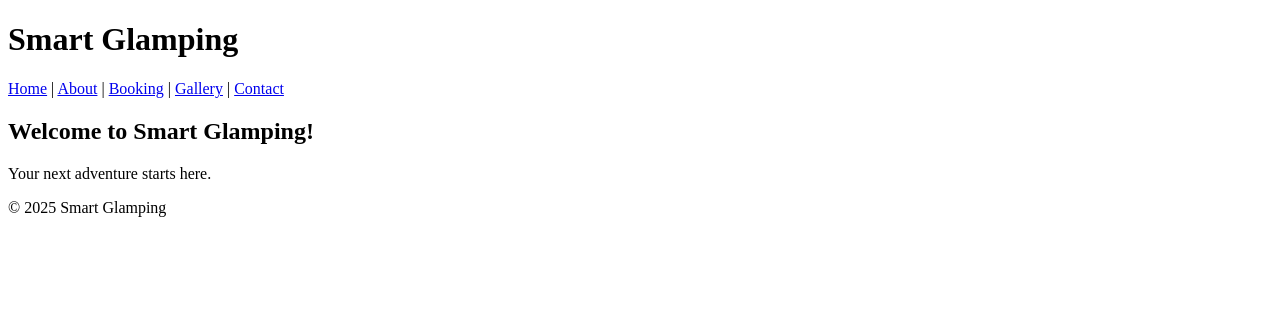
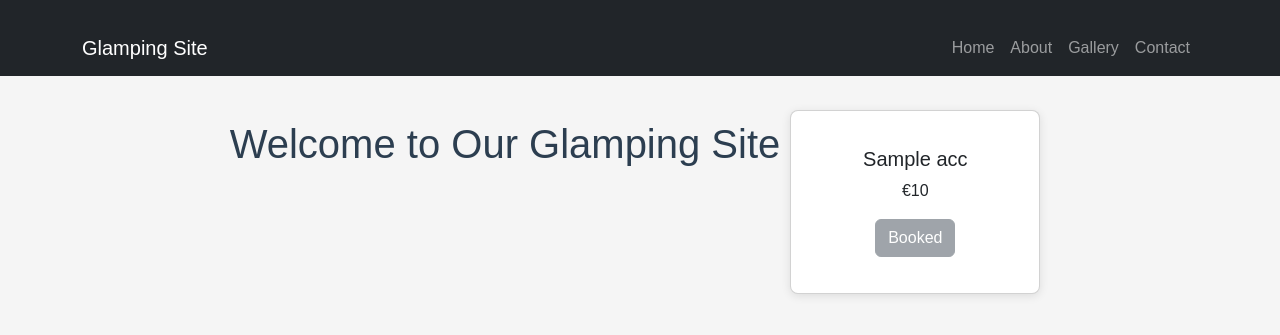
Before and after one commit to aruttle/assignment-module-3, a Flask app: template templates/home.html in a window 1280 px wide. Shown: the top 335 px of the page. Run offline with Flask 3, Linux system fonts and the light colour scheme; the template is opened without the code that fills it: most values are stand-ins (such as "Sample title", 1, 10 or a date in 2020).

Commit message:
Added initial booking system files Added bootstrapping and styling Added boilerplate HTML for about, Gallery, and contact pages

```diff
--- a/app.py
+++ b/app.py
@@ -1,6 +1,13 @@
-from flask import Flask, render_template
+from flask import Flask, render_template, request, redirect, url_for
 
 app = Flask(__name__)
+
+# Accommodations
+accommodations = [
+    {"id": 1, "name": "Luxury Yurt", "price": 120, "available": True},
+    {"id": 2, "name": "Eco Cabin", "price": 150, "available": False},
+    {"id": 3, "name": "Treehouse", "price": 180, "available": True},
+]
 
 @app.route("/")
 def home():
@@ -10,18 +17,34 @@ def home():
 def about():
     return render_template("about.html")
 
-@app.route("/booking")
-def booking():
-    return render_template("booking.html")
+# Booking Route
+@app.route('/book/<int:acc_id>', methods=['GET', 'POST'])
+def book(acc_id):
+    acc = next((a for a in accommodations if a['id'] == acc_id), None)
+    if not acc or not acc['available']:
+        return "Accommodation not available", 400
+
+    if request.method == 'POST':
+        name = request.form['name']
+        email = request.form['email']
+        acc['available'] = False  # Mark as booked
+        return redirect(url_for('home'))
+
+    return render_template('booking.html', accommodation=acc)
 
 @app.route("/gallery")
 def gallery():
     return render_template("gallery.html")
 
-@app.route("/contact")
+@app.route("/contact", methods=["GET", "POST"])
 def contact():
-    return render_template("contact.html")
+    if request.method == "POST":
+        name = request.form["name"]
+        email = request.form["email"]
+        message = request.form["message"]
+        print(f"New message from {name} ({email}): {message}")
+        return render_template("contact.html", success=True)
+    return render_template("contact.html", success=False)
 
-# This block runs ONLY during local development
 if __name__ == '__main__':
     app.run(debug=True, port=8080)
--- a/static/css/style.css
+++ b/static/css/style.css
@@ -0,0 +1,50 @@
+body {
+    font-family: Arial, sans-serif;
+    text-align: center;
+    background-color: #f5f5f5;
+    margin: 0;
+    padding: 0;
+}
+
+h1 {
+    color: #2c3e50;
+    margin-top: 20px;
+}
+
+.container {
+    display: flex;
+    justify-content: center;
+    flex-wrap: wrap;
+    margin-top: 20px;
+}
+
+.card {
+    background: #fff;
+    padding: 20px;
+    margin: 10px;
+    border-radius: 8px;
+    box-shadow: 0 2px 10px rgba(0,0,0,0.1);
+    width: 250px;
+}
+
+.card.disabled {
+    opacity: 0.5;
+}
+
+.book-btn {
+    display: inline-block;
+    padding: 10px 15px;
+    background-color: #27ae60;
+    color: white;
+    text-decoration: none;
+    border-radius: 5px;
+}
+
+.book-btn:hover {
+    background-color: #219150;
+}
+
+.unavailable {
+    color: red;
+    font-weight: bold;
+}
--- a/static/js/script.js
+++ b/static/js/script.js
@@ -0,0 +1,18 @@
+document.addEventListener("DOMContentLoaded", () => {
+    const form = document.getElementById("contactForm");
+    const responseText = document.getElementById("formResponse");
+
+    if (form) {
+      form.addEventListener("submit", (e) => {
+        const name = document.getElementById("name").value.trim();
+        const email = document.getElementById("email").value.trim();
+        const message = document.getElementById("message").value.trim();
+
+        if (!name || !email || !message) {
+          e.preventDefault();
+          responseText.textContent = "Please fill in all fields.";
+          responseText.style.color = "red";
+        }
+      });
+    }
+  });
--- a/templates/about.html
+++ b/templates/about.html
@@ -1,5 +1,5 @@
 {% extends "base.html" %}
 {% block content %}
-    <h2>Welcome to Smart Glamping!</h2>
+    <h2>Welcome to Smart guys!</h2>
     <p>Your next adventure starts here.</p>
 {% endblock %}
--- a/templates/base.html
+++ b/templates/base.html
@@ -2,24 +2,30 @@
 <html lang="en">
 <head>
     <meta charset="UTF-8">
-    <title>Smart Glamping</title>
+    <title>{% block title %}My Flask App{% endblock %}</title>
+    <link href="https://cdn.jsdelivr.net/npm/bootstrap@5.3.3/dist/css/bootstrap.min.css" rel="stylesheet">
+    <link rel="stylesheet" href="{{ url_for('static', filename='css/style.css') }}">
 </head>
 <body>
-    <header>
-        <h1>Smart Glamping</h1>
-        <nav>
-            <a href="/">Home</a> |
-            <a href="/about">About</a> |
-            <a href="/booking">Booking</a> |
-            <a href="/gallery">Gallery</a> |
-            <a href="/contact">Contact</a>
-        </nav>
-    </header>
-    <main>
+    <nav class="navbar navbar-expand-lg navbar-dark bg-dark mb-4">
+        <div class="container">
+            <a class="navbar-brand" href="/">Glamping Site</a>
+            <div class="collapse navbar-collapse">
+                <ul class="navbar-nav ms-auto">
+                    <li class="nav-item"><a class="nav-link" href="/">Home</a></li>
+                    <li class="nav-item"><a class="nav-link" href="/about">About</a></li>
+                    <li class="nav-item"><a class="nav-link" href="/gallery">Gallery</a></li>
+                    <li class="nav-item"><a class="nav-link" href="/contact">Contact</a></li>
+                </ul>
+            </div>
+        </div>
+    </nav>
+
+    <div class="container">
         {% block content %}{% endblock %}
-    </main>
-    <footer>
-        <p>&copy; 2025 Smart Glamping</p>
-    </footer>
+    </div>
+
+    <script src="https://cdn.jsdelivr.net/npm/bootstrap@5.3.3/dist/js/bootstrap.bundle.min.js"></script>
+    <script src="{{ url_for('static', filename='js/script.js') }}"></script>
 </body>
 </html>
--- a/templates/home.html
+++ b/templates/home.html
@@ -1,5 +1,24 @@
 {% extends "base.html" %}
+
+{% block title %}Home{% endblock %}
+
 {% block content %}
-    <h2>Welcome to Smart Glamping!</h2>
-    <p>Your next adventure starts here.</p>
+<h1 class="mb-4">Welcome to Our Glamping Site</h1>
+<div class="row">
+    {% for acc in accommodations %}
+    <div class="col-md-4 mb-3">
+        <div class="card">
+            <div class="card-body">
+                <h5 class="card-title">{{ acc.name }}</h5>
+                <p class="card-text">€{{ acc.price }}</p>
+                {% if acc.available %}
+                <a href="{{ url_for('book', acc_id=acc.id) }}" class="btn btn-success">Book Now</a>
+                {% else %}
+                <button class="btn btn-secondary" disabled>Booked</button>
+                {% endif %}
+            </div>
+        </div>
+    </div>
+    {% endfor %}
+</div>
 {% endblock %}
```
Also changed, not shown: templates/booking.html (+30 -0 lines), templates/contact.html (+13 -0 lines).
